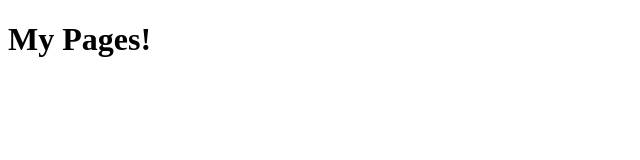
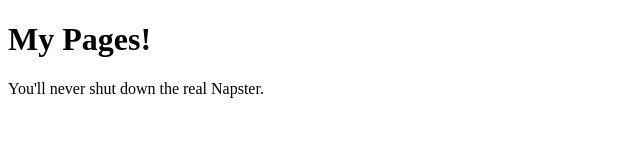
Before and after one commit to chaldrich24/old-portoflio, a plain HTML site: page index.html in a window 1280 px wide. Shown: the whole page, without its empty margins (0-640 px from the left). Drawn offline with Linux system fonts and the light colour scheme.

Commit message:
add p text

```diff
--- a/index.html
+++ b/index.html
@@ -8,5 +8,7 @@
 </head>
 <body>
     <h1>My Pages!</h1>
+
+    <p>You'll never shut down the real Napster.</p>
 </body>
 </html>
```
